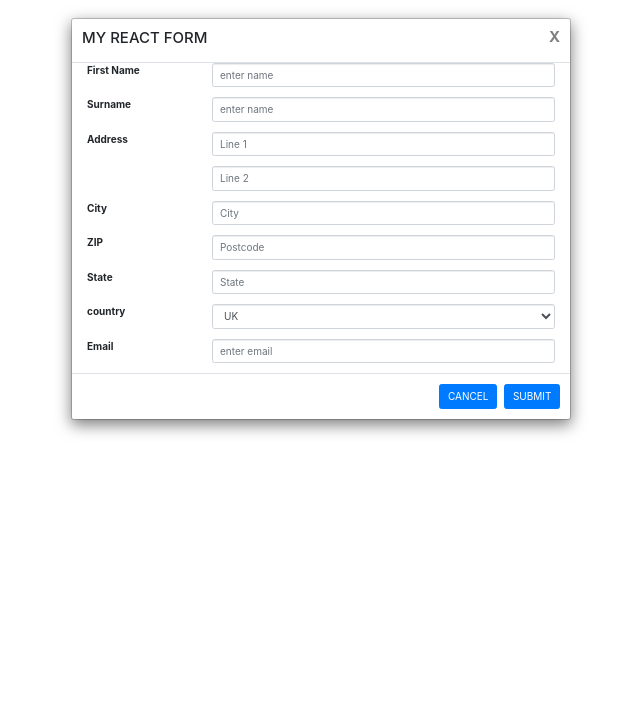
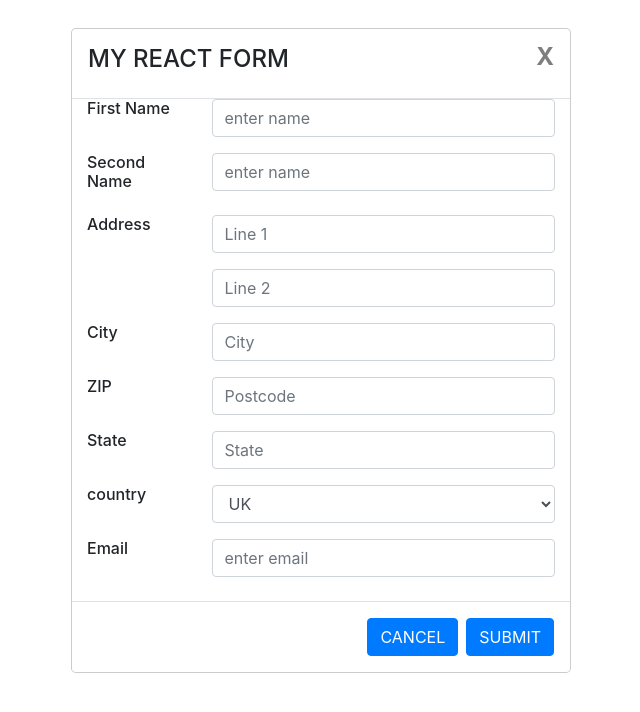
Before and after one commit to aminkhandesign/aacn_react_forms, a React (Create React App) app: page / in a window 1280 px wide. Shown: the top 712 px of the page, without its empty margins (319-959 px from the left). Built offline with nearby package versions, Linux system fonts and the light colour scheme.

Commit message:
CANCEL BUTTON FIXED

```diff
--- a/public/index.html
+++ b/public/index.html
@@ -2,8 +2,8 @@
 <html lang="en">
   <head>
     <meta charset="utf-8">
-    <link rel="shortcut icon" href="%PUBLIC_URL%/favicon.ico">
-    <link rel="stylesheet" href="https://maxcdn.bootstrapcdn.com/bootstrap/3.3.7/css/bootstrap.min.css" integrity="sha384-BVYiiSIFeK1dGmJRAkycuHAHRg32OmUcww7on3RYdg4Va+PmSTsz/K68vbdEjh4u" crossorigin="anonymous">
+    <link rel="shortcut icon" href="#">
+    <!---<link rel="stylesheet" href="https://maxcdn.bootst.icrapcdn.com/bootstrap/3.3.7/css/bootstrap.min.css" integrity="sha384-BVYiiSIFeK1dGmJRAkycuHAHRg32OmUcww7on3RYdg4Va+PmSTsz/K68vbdEjh4u" crossorigin="anonymous"> -->
     <meta name="viewport" content="width=device-width, initial-scale=1, shrink-to-fit=no">
     <meta name="theme-color" content="#000000">
     <!--
@@ -22,7 +22,7 @@
     -->
 
 
-<title>React App</title>
+<title>AACN FORM 1.0</title>
   </head>
   <body>
     <noscript>
--- a/src/components/eco-systems/app.jsx
+++ b/src/components/eco-systems/app.jsx
@@ -3,6 +3,7 @@ import AACN_FORM from '../organisms/aacn_form.jsx';
 import 'bootstrap';
 import 'bootstrap/dist/css/bootstrap.min.css';
 import myConfig from '../../data/form-config.js'
+const  endpoint = "https://jsonplaceholder.typicode.com/photos"
 
 
 // let myConfig = [ "MY REACT FORM", [{type:["input"],label:"First Name", placeholder:"enter name",validate:false, field:"fname"},
@@ -26,7 +27,7 @@ class App extends Component {
 
         return (
             <>
-            <AACN_FORM  config={myConfig} />
+            <AACN_FORM  endpoint={endpoint} config={myConfig} />
 
             </>
                );
--- a/src/components/molecules/formElement.jsx
+++ b/src/components/molecules/formElement.jsx
@@ -13,7 +13,7 @@ function FormElement(props){
     <div className="form-group row">
         <label htmlFor={config.field} className="col-md-3 control-label" >{config.label}</label>
         <div className="col-md-9">
-        <input className="form-control" name={config.field} type={config.input} placeholder={config.placeholder} required={config.validate}  value={props.mystate.payload[config]} onChange={props.handlers.handleChange}/>
+        <input className="form-control" name={config.field} type={config.input} placeholder={config.placeholder} required={config.validate}  value={props.mystate.payload[config.field]} onChange={props.handlers.handleChange}/>
         </div>
     </div>
       ) ]
--- a/src/components/organisms/aacn_form.jsx
+++ b/src/components/organisms/aacn_form.jsx
@@ -5,22 +5,10 @@ import FormElement from '../molecules/formElement.jsx'
 class AACN_FORM extends Component {
     constructor(props) {
         super(props);
-        let formFields = props.config[1];
-        let myList =formFields.map(el=>el.field);
-        let payLoadFromProps = {};
-        for(let i of formFields){
-            payLoadFromProps[i.field]="";
-            if (i.type[0]==="select" || i.type[0]==="radio" ){
-                payLoadFromProps[i.field]=i.type[1][0]
-            }
 
-        }
-
-        console.log("payLoadFromProps : ", payLoadFromProps)
-
-
-        this.state = {payload:{...payLoadFromProps} }
         //this is our state which we will have to poulate from the values in our config object
+     this.payLoadFromProps = this.setInitialState()
+        this.state = {payload:{...this.payLoadFromProps}}
 
     }
 
@@ -33,20 +21,24 @@ class AACN_FORM extends Component {
         return formElements
     }
 
-    //This method sets the intial value in state of the dropdown menus not used
-    setOptionValue(){
-        console.log("setOptionValue  working!")
-       for(let i of this.props.config[1]){
-         if(i.type[0]==="select" || i.type[0]==="radio"){
-             console.log("THIS ONE HAS OPTIONS!!!",i.type[1])
-             this.setState(prevState=>({payLoad:{...prevState.payload[i],...{[i.type]:i.type[1][0]} }} ))
-             console.log(this.state.payload)
-         }
-       }
+    setInitialState =()=>{
+
+        let formFields = this.props.config[1];
+        let myList =formFields.map(el=>el.field);
+        let payLoadFromProps = {};
+        for(let i of formFields){
+            payLoadFromProps[i.field]="";
+            if (i.type[0]==="select" || i.type[0]==="radio" ){
+                payLoadFromProps[i.field]=i.type[1][0]
+            }
+
+        }
+
+        return payLoadFromProps
+
     }
 
 
-    //here we define our event handlers, Our inputs are controlled components
     handleChange = (ev)=>{
         ev.preventDefault();
         ev.persist()
@@ -56,15 +48,21 @@ class AACN_FORM extends Component {
 
     }
     handleSubmit=(ev)=>{
-        ev.preventDefault();
+        //ev.preventDefault();
+        if(ev.target.value="")
         console.log("submit fired")
 
         let formInfo = JSON.stringify(this.state.payload);
         let endPoint = this.props.endPoint || "#";
-        let fetchData = {
-            method: 'POST',
-            body: formInfo,
-            headers: new Headers()
+        const fetchData = {
+            method: "POST",
+            mode: "same-origin", // no-cors, cors, *same-origin
+            cache: "no-cache", // *default, no-cache, reload, force-cache, only-if-cached
+            credentials: "same-origin", // include, same-origin, *omit
+            headers: {
+                "Content-Type": "application/json; charset=utf-8",
+                // "Content-Type": "application/x-www-form-urlencoded",
+            }
         }
         fetch(endPoint,fetchData)
         .then(res=>console.log("succes"))
@@ -78,11 +76,10 @@ class AACN_FORM extends Component {
     }
 
 
+    handleCancel=(ev)=>{
+        ev.preventDefault()
 
-    handleCancel=(ev)=>{
-        console.log("CANCELLED")
-        this.renderForm()
-
+                this.setState(prevState=>({payload:this.payLoadFromProps } ))
     }
     keyCount= 0;
     handlers = {handleChange:this.handleChange,handleSubmit:this.handleSubmit,handleFocus:this.handleFocus}
@@ -90,16 +87,16 @@ class AACN_FORM extends Component {
 
         return (
 
-            <form >
+            <form  className="form-group" >
                 <div className="modal-dialog vertical-align-center">
                 <div className="modal-content">
-                <div className="modal-header"><h4>{this.props.config[0]}</h4><button  type="button" className="close pull-right" data-dismiss="modal">X</button></div>
-                <div className="col-sm-12">
+                <div className="modal-header "><h4>{this.props.config[0]}</h4><button  type="button" className="close pull-right" data-dismiss="modal">X</button></div>
+                <div className="col-sm-12 h6">
                 {this.renderForm()}
                  </div>
                 <div className="modal-footer">
                  <button onClick = {this.handleCancel} className="btn btn-primary">CANCEL</button>
-                 <button  onClick={this.handleSubmit} className="btn btn-primary" type="submit">SUBMIT</button>
+                 <button  onClick={this.handleSubmit} className="btn btn-primary" >SUBMIT</button>
                  </div>
                 </div>
                 </div>
--- a/src/data/form-config.js
+++ b/src/data/form-config.js
@@ -1,14 +1,13 @@
-const  myConfig = [ "MY REACT FORM", [{type:["input"],label:"First Name", placeholder:"enter name",validate:false, field:"fname"},
+const  myConfig = [ "MY REACT FORM",
 
-{type:["input"],placeholder:"enter name", label:"Surname",validate:true, field:"sname"},
+[{type:["input"],label:"First Name", placeholder:"enter name",validate:false, field:"fname"},
+{type:["input"],placeholder:"enter name", label:"Second Name",validate:true, field:"sname"},
 {type:["input"],placeholder:"Line 1", label:"Address",validate:true, field:"line1"},
 {type:["input"],placeholder:"Line 2", label:"",validate:true, field:"line2"},
 {type:["input"],placeholder:"City", label:"City",validate:true, field:"city"},
 {type:["input"],placeholder:"Postcode", label:"ZIP",validate:true, field:"zip"},
 {type:["input"],placeholder:"State", label:"State",validate:false, field:"state"},
-
 {type:["select" , ["UK","US"]], label:"country", placeholder:"country",validate:false, field:"country"},
-
 {type:["input"],placeholder:"enter email",validate:false, field:"email",label:"Email"}]]
 
 
```
Also changed, not shown: src/data/form-config2.js (added, +13 -0 lines).
